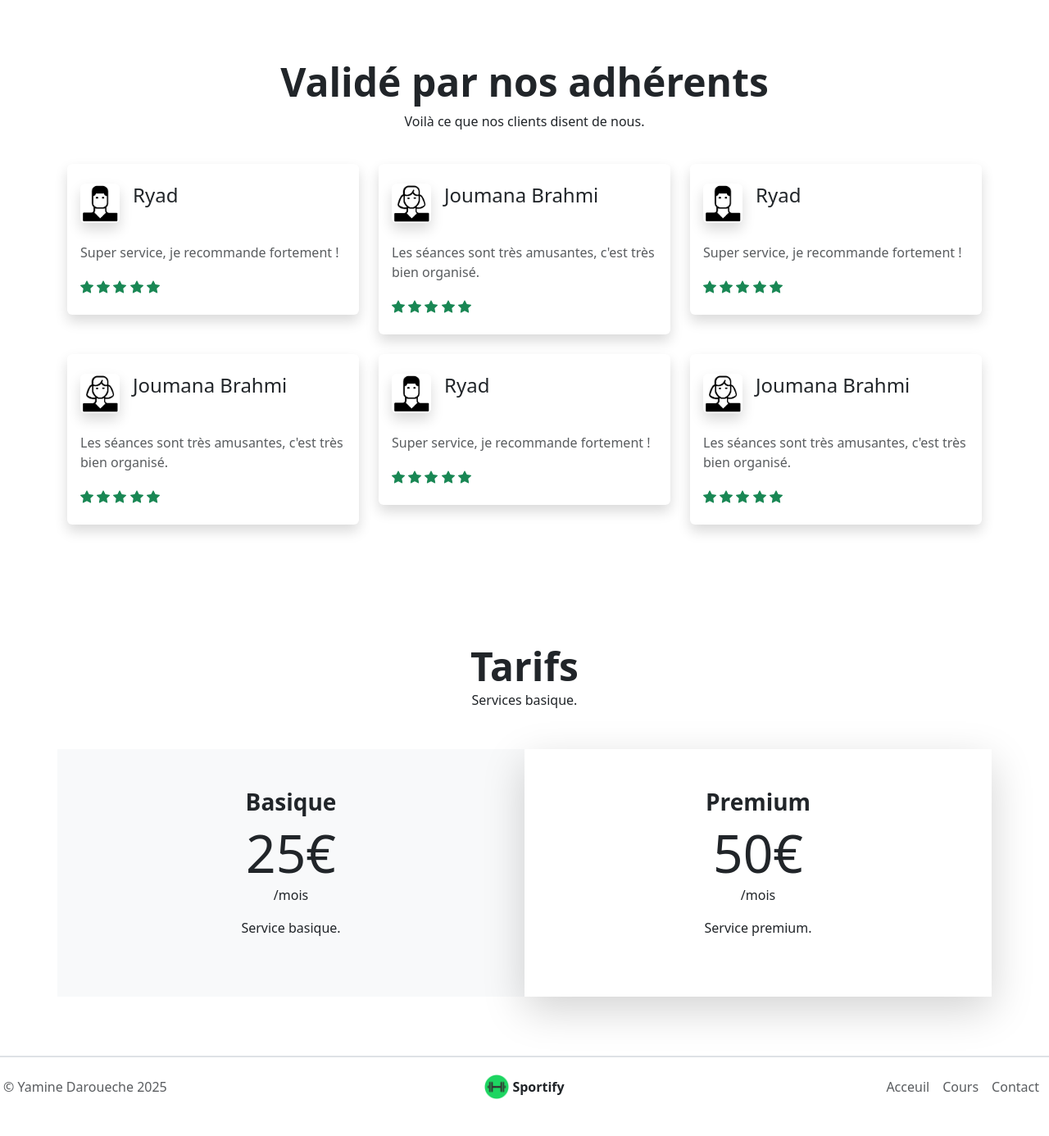
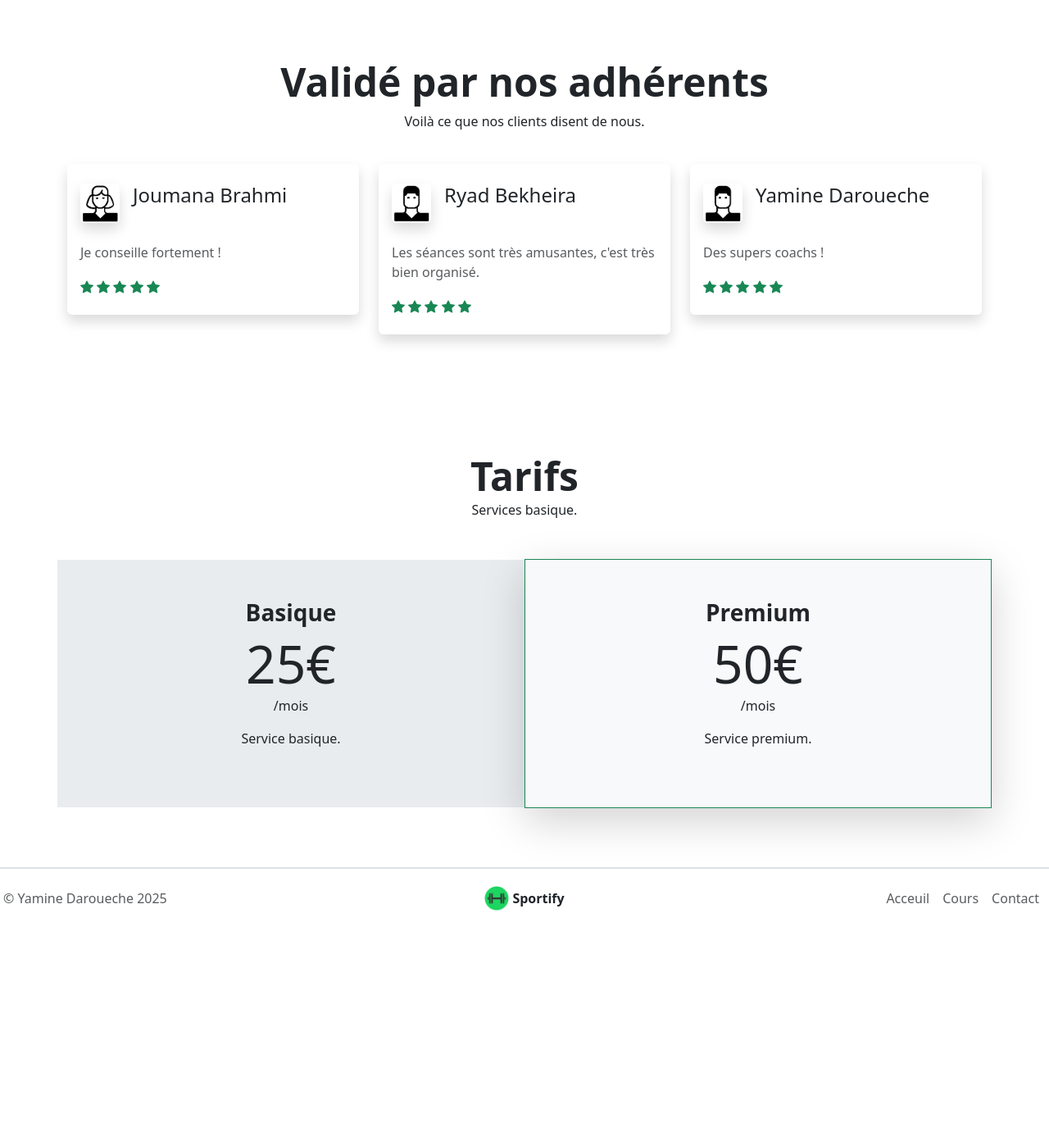
Before and after one commit to yamine-dr/sportify, a PHP site: template templates/homepage.php in a window 1280 px wide. Shown: the part 2369-3755 px from the top of the page at 82% size. After the commit the page ends 3480 px from the top, so only its background shows below. Run offline with PHP 8.4, Linux system fonts and the light colour scheme; the template is opened without the code that fills it, so the values that code supplies are empty.

Commit message:
improved design and light/dark mode

```diff
--- a/assets/scripts/script.js
+++ b/assets/scripts/script.js
@@ -1,13 +1,7 @@
+let body = document.querySelector("body");
 
 /* header.php (contains the navbar) */
 // handling switch between light/dark mode
-let body = document.querySelector("body");
-let systemDefaultTheme = window.matchMedia('(prefers-color-scheme: dark)').matches ? "dark" : "light";
-body.setAttribute("data-bs-theme", systemDefaultTheme);
-
-let lightSwitch = document.getElementById("light-switch");
-lightSwitch.checked = (systemDefaultTheme == "dark") ? true : false;
-
 const moonSVG = `
 <svg xmlns="http://www.w3.org/2000/svg" width="25" height="25" fill="currentColor" viewBox="0 0 24 24">
 <path fill-rule="evenodd" d="M17 4c.5523 0 1 .44772 1 1v2h2c.5523 0 1 .44771 1 1 0 .55228-.4477 1-1 1h-2v2c0 .5523-.4477 1-1 1s-1-.4477-1-1V9h-2c-.5523 0-1-.44772-1-1s.4477-1 1-1h2V5c0-.55228.4477-1 1-1Z" clip-rule="evenodd"/>
@@ -20,16 +14,54 @@ const sunSVG = `
 </svg>
 `;
 
+let lightSwitch = document.getElementById("light-switch");
 let lightSwitchLabel = document.getElementById("ligh-switch-label");
+
+let lightMode = localStorage.getItem("lightMode");
+console.log(lightMode);
+if (lightMode == null) {
+    let systemDefaultTheme = window.matchMedia('(prefers-color-scheme: dark)').matches ? "dark" : "light";
+    localStorage.setItem("lightMode", systemDefaultTheme);
+
+    body.setAttribute("data-bs-theme", systemDefaultTheme);
+    lightSwitch.checked = (systemDefaultTheme == "dark") ? true : false;
     lightSwitchLabel.innerHTML = (systemDefaultTheme == "dark") ? sunSVG : moonSVG;
+} else {
+    body.setAttribute("data-bs-theme", lightMode);
+    lightSwitch.checked = (lightMode == "dark") ? true : false;
+    lightSwitchLabel.innerHTML = (lightMode == "dark") ? sunSVG : moonSVG;
+}
 
 lightSwitch.addEventListener("change", () => {
-    let screenMode = body.getAttribute("data-bs-theme");
-    if (screenMode === "light") {
+    if (body.getAttribute("data-bs-theme") === "light") {
         body.setAttribute("data-bs-theme", "dark");
+        localStorage.setItem("lightMode", "dark");
         lightSwitchLabel.innerHTML = sunSVG;
     } else {
         body.setAttribute("data-bs-theme", "light");
+        localStorage.setItem("lightMode", "light");
         lightSwitchLabel.innerHTML = moonSVG;
     }
+    console.log(localStorage.getItem("lightMode"));
 });
+
+/* contact.php */
+// animate the form
+/*
+//Sélectionne tous les éléments <input> et <textarea> dans la page
+const inputs = document.querySelectorAll("#contact input, #contact textarea");
+
+//Quand l'utilisateur clique dans le champ (focus)
+inputs.forEach((input) => {
+    input.addEventListener("focus", () => {
+    input.style.transition = "0.3s"; //On applique une transition douce pour que l'effet soit fluide
+    input.style.borderColor = "#4CAF50"; //bordure couleur vert
+    input.style.boxShadow = "0 0 5px #4CAF50"; //ajoute ombre autour du champ
+    });
+    //quand l'utilisateur quitte le champ
+    input.addEventListener("blur", () => {
+    input.style.borderColor = "#ccc"; //On remet la bordure en gris clair
+    input.style.boxShadow = "none"; //On supprime l’ombre autour du champ
+    });
+});
+*/
--- a/assets/styles/styles.css
+++ b/assets/styles/styles.css
@@ -83,6 +83,8 @@ h1 {
 }
 /* footer.php */
 #footer {
+    height: 9vh;
+
     & #footer-logo:hover {
         transition: transform 0.3s ease;
     }
@@ -119,6 +121,10 @@ h1 {
         font-size: 2.7rem;
     }
 
+    & #hero-cta {
+        width: 25%;
+    }
+
     @media (max-width: 700px) {
         & .hero-content {
             width: 400px;
@@ -127,6 +133,10 @@ h1 {
             left: 50%;
             transform: translate(-50%, -50%);
         }
+        & #hero-cta {
+            width: 35%;
+        }
+
         & .cta-btn {
             text-align: center;
         }
@@ -140,7 +150,16 @@ h1 {
 
 /* signup.php */
 #signup {
-    background-color: var(--color-secondary) !important;
+    & #logo {
+        width: 10%;
+    }
+}
+
+/* signin.php */
+#signin {
+    & #logo {
+        width: 10%;
+    }
 }
 
 /* courses.php */
@@ -161,3 +180,10 @@ h1 {
         color: var(--color-primary);
     }
 }
+
+/* contact.php */
+#contact {
+    & #message {
+        height: 100px;
+    }
+}
--- a/src/controllers/contact.php
+++ b/src/controllers/contact.php
@@ -19,11 +19,11 @@ class Contact {
         $isSubmitted = (new ContactModel())->submit($firstname, $lastname, $message);
         if (!$isSubmitted) {
             // sending failed
-            header("location: index.php?action=contact&outcome=error");
+            header("location: index.php?action=contact&outcome=error#outcome");
             exit();
         }
         // sending succeeded
-        header("location: index.php?action=contact&outcome=success");
+        header("location: index.php?action=contact&outcome=success#outcome");
         exit();
     }
 }
--- a/templates/homepage.php
+++ b/templates/homepage.php
@@ -1,4 +1,24 @@
 <?php $title = "Sportify"; ?>
+
+<?php
+$testimonials = [
+    [
+        "imageSrc" => "assets/images/homepage-testimonials-woman.jpg",
+        "clientName" => "Joumana Brahmi",
+        "clientTestimonial" => "Je conseille fortement !",
+    ],
+    [
+        "imageSrc" => "assets/images/homepage-testimonials-man.jpg",
+        "clientName" => "Ryad Bekheira",
+        "clientTestimonial" => "Les séances sont très amusantes, c'est très bien organisé.",
+    ],
+    [
+        "imageSrc" => "assets/images/homepage-testimonials-man.jpg",
+        "clientName" => "Yamine Daroueche",
+        "clientTestimonial" => "Des supers coachs !",
+    ],
+];
+?>
 
 <?php ob_start(); ?>
     <main id="homepage">
@@ -11,9 +31,9 @@
                 <h1>Le sport,</br> comme vous l'aimez!</h1>
                 <a
                 role="button"
-                id="navBtn"
+                id="hero-cta"
                 href="index.php?action=signin"
-                class="mt-3 btn cta-btn d-flex justify-content-center align-items-center w-25"
+                class="mt-3 btn cta-btn d-flex justify-content-center align-items-center"
                 >
                     S'inscrire
                 </a>
@@ -68,7 +88,7 @@
                 <!-- <div id="aboutSectionImages"> -->
                     <div class="d-none d-md-block col-sm-6 col-lg-3">
                         <div class=" mb-4">
-                            <div class="card shadow-sm border-light w-75">
+                            <div class="card shadow-sm w-75">
                                 <img src="assets/images/homepage-about1.jpg" alt="Un homme agé qui soulève 2 haltères" class="card-img-top" loading="lazy">
                                 <div class="card-body">
                                     <h4 class="card-title text-uppercase fs-6">Santé</h4>
@@ -76,7 +96,7 @@
                             </div>
                         </div>
                         <div class="">
-                            <div class="card shadow-sm border-light w-75">
+                            <div class="card shadow-sm w-75">
                                 <img src="assets/images/homepage-about2.jpg" alt="Un homme qui sourit dans une salle de sport" class="card-img-top" loading="lazy">
                                 <div class="card-body">
                                     <h4 class="card-title text-uppercase fs-6">Plaisir</h4>
@@ -85,7 +105,7 @@
                         </div>
                     </div>
                     <div class="d-none d-md-block col-sm-6 col-lg-3 mt-4 mt-sm-0 align-self-center">
-                        <div class="card shadow-sm border-light w-75">
+                        <div class="card shadow-sm w-75">
                             <img src="assets/images/homepage-about3.jpg" alt="Un homme en chaise roulante qui fait de la musculation" class="card-img-top" loading="lazy">
                             <div class="card-body">
                                 <h4 class="card-title text-uppercase fs-6">Accessibilité</h4>
@@ -168,41 +188,29 @@
                 <div class="col-md-12 text-center">
                     <div>
                         <h2 class="fw-bold display-5">Validé par nos adhérents</h2>
-                        <p>
-                            Voilà ce que nos clients disent de nous.
-                        </p>
+                        <p>Voilà ce que nos clients disent de nous.</p>
                     </div>
                 </div>
             </div>
-            <!-- 1st row of testimonials -->
             <div class="row justify-content-center">
                 <!-- testimonial cards -->
-                <?php for ($i=0; $i < 6; $i++): ?>
+                <?php for ($i=0; $i < 3; $i++): ?>
                     <div class="col-md-6 col-lg-4 mb-4">
                         <div class="card border-0 shadow">
                             <div class="card-body py-4">
                                 <div class="d-flex">
                                     <img
-                                    src="<?= ($i % 2 == 0) ? "assets/images/homepage-testimonials1.jpg" : "assets/images/homepage-testimonials2.jpg" ?>"
+                                    src="<?= $testimonials[$i]["imageSrc"] ?>"
                                     alt=""
                                     class="testimonial-headshot rounded-2 shadow"
                                     >
                                     <div class="ps-2">
-                                        <h4 class="ms-2">
-                                            <?= ($i % 2 == 0) ? "Ryad" : "Joumana Brahmi" ?>
-                                        </h4>
+                                        <h4 class="ms-2"><?= $testimonials[$i]["clientName"] ?></h4>
                                     </div>
                                 </div>
                                 <div class="mt-4 text-muted">
                                     <div>
-                                        <p>
-                                            <?=
-                                                ($i % 2 == 0) ?
-                                                "Super service, je recommande fortement !"
-                                                :
-                                                "Les séances sont très amusantes, c'est très bien organisé."
-                                            ?>
-                                        </p>
+                                        <p><?= $testimonials[$i]["clientTestimonial"] ?></p>
                                     </div>
                                 </div>
                                 <div class="rating mt-3 text-success">
@@ -235,7 +243,7 @@
             </div>
             <div class="row mt-4 justify-content-center align-items-center">
                 <!-- LEFT PRICING (Basique) -->
-                <div class="text-center col-md-6 py-5 bg-light">
+                <div class="text-center col-md-6 py-5 bg-body-secondary">
                     <div>
                         <h3><strong>Basique</strong></h3>
                     </div>
@@ -250,7 +258,7 @@
                     </div>
                 </div>
                 <!-- RIGHT PRICING (Premium) -->
-                <div class="text-center col-md-6 py-5 shadow-lg">
+                <div class="text-center col-md-6 py-5 bg-body-tertiary border border-1 border-success shadow-lg">
                     <div>
                         <h3><strong>Premium</strong></h3>
                     </div>
```
Also changed, not shown: templates/auth/signin.php (+8 -8 lines), templates/auth/signup.php (+7 -12 lines), templates/contact.php (+33 -51 lines), assets/images/homepage-testimonials-man.jpg (renamed from assets/images/homepage-testimonials1.jpg), assets/images/homepage-testimonials-woman.jpg (renamed from assets/images/homepage-testimonials2.jpg), 1 other file. Lines whose indentation alone changed are shown as unchanged.
